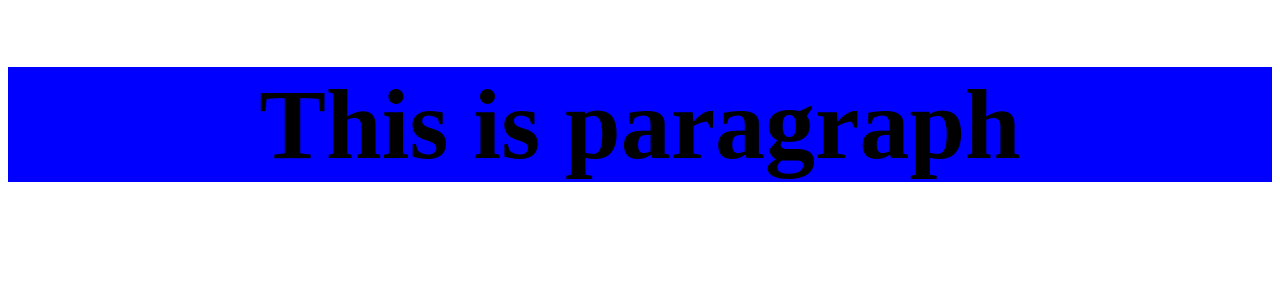
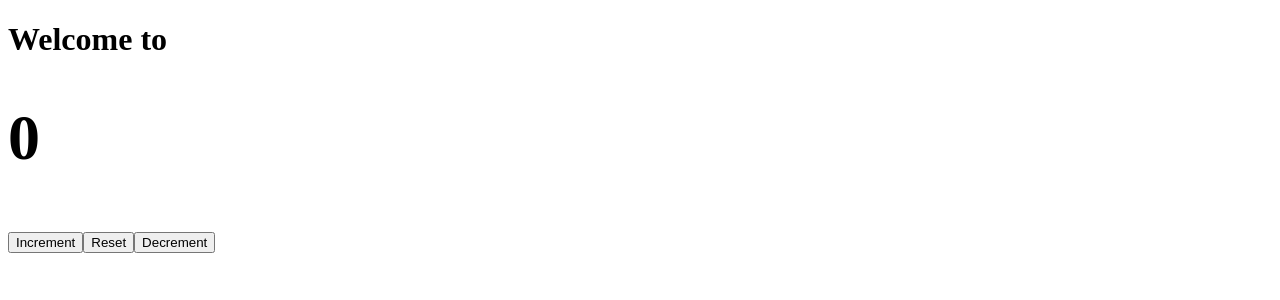
Before and after one commit to NoothangiBharathi/myfirstreact2, a React (Create React App) app: page / in a window 1280 px wide. Shown: the top 300 px of the page. Built offline with nearby package versions, Linux system fonts and the light colour scheme.

Commit message:
learning react.js

```diff
--- a/src/App.css
+++ b/src/App.css
@@ -1,5 +1,7 @@
 .container {
-   background-color: blue;
+   background-color: rgb(168, 168, 234);
+   text-align: center;
+   font-size: 30px;
 }
 
 
@@ -8,3 +10,20 @@
    text-align: center;
 
 }
+
+
+.samplepicture{
+   height: 300px;
+   width: 300px;
+   margin-left: 50px;
+   border-radius: 20px;
+   margin-top: 70px;
+}
+
+.samplepicture2{
+   height: 400px;
+   width: 400px;
+   margin-left: 20px;
+   border-radius: 20px;
+
+}
--- a/src/App.jsx
+++ b/src/App.jsx
@@ -1,16 +1,12 @@
+import React from 'react'
+import ClickEvent from './ClickEvent'
 
-
-import React from 'react'
-import './App.css'
-
-let a = "Mangoes";
-let b = "Apples"
-
-
- function App() {
+const App = () => {
   return (
-    <div className='container'>
-      <h1>This is paragraph</h1>
+    <div>
+      <h1>Welcome to <react className="js"></react>
+      <ClickEvent/>
+      </h1>
     </div>
   )
 }
--- /dev/null
+++ b/src/ClickEvent.jsx
@@ -0,0 +1,42 @@
+
+
+import React from 'react'
+import { useState } from 'react'
+
+
+
+const ClickEvent = () => {
+
+    const[number, setNumber] = useState(0)
+
+    const increment = () => {
+        setNumber(number + 1)
+    }
+
+
+
+    const decrement = () => {
+        if(number > 0){
+        setNumber(number - 1)
+        }
+    }
+
+
+    const reset = () =>{
+        setNumber(0)
+    }
+
+
+
+  return (
+    <div>
+        <h1>{number}</h1>
+        <button onClick={increment}>Increment</button>
+        <button onClick={reset}> Reset </button>
+        <button onClick={decrement}>Decrement</button>
+
+    </div>
+  )
+}
+
+export default ClickEvent
```
Also changed, not shown: src/propContainer/FirstComp.jsx (added, +11 -0 lines), src/propContainer/FourthComp.jsx (added, +11 -0 lines), src/propContainer/SecondComp.jsx (added, +18 -0 lines), src/propContainer/StateMgm.jsx (added, +65 -0 lines), src/propContainer/ThirdComp.jsx (added, +11 -0 lines), public/images/blogimg6.jpg (added).
